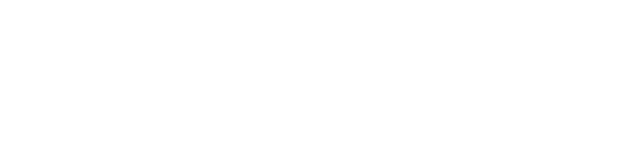
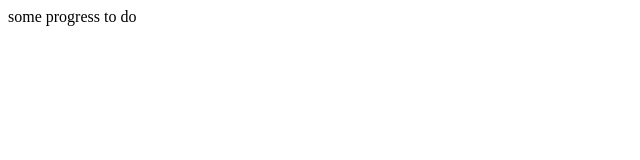
Before and after one commit to shvl/demo-flags, a plain HTML site: page index.html in a window 1280 px wide. Shown: the whole page, without its empty margins (0-640 px from the left). Drawn offline with Linux system fonts and the light colour scheme.

Commit message:
added page block

```diff
--- a/index.html
+++ b/index.html
@@ -7,6 +7,8 @@
   <title>Document</title>
 </head>
 <body>
-
+  <div class="page">
+    some progress to do
+  </div>
 </body>
 </html>
```
